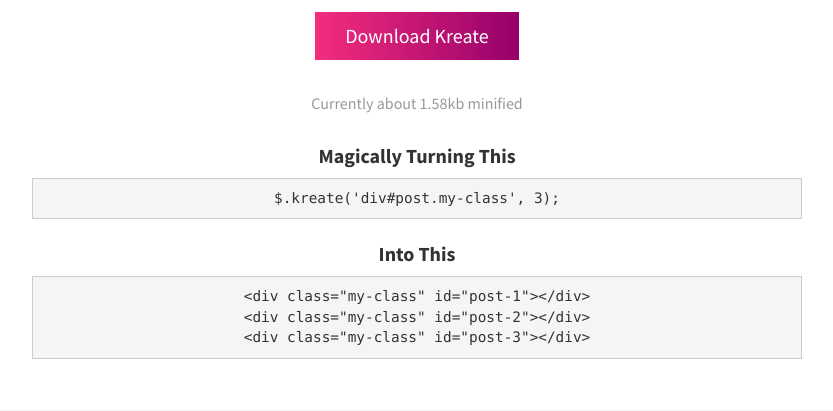
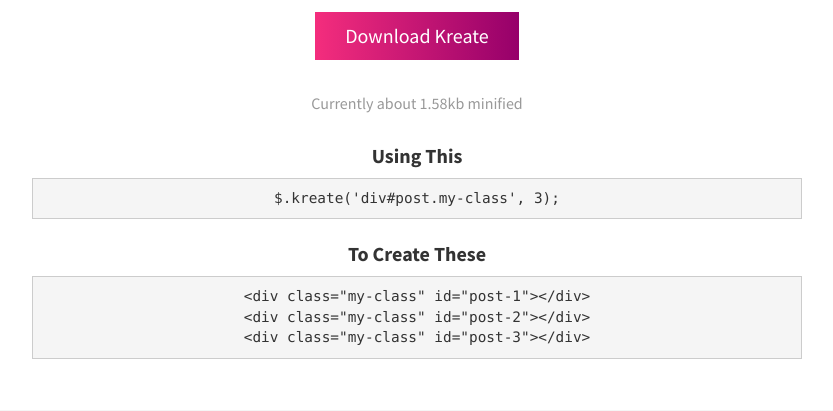
Before and after one commit to ItsJonQ/kreate, a plain HTML site: page index.html in a window 1280 px wide. Shown: the part 389-800 px from the top of the page, without its empty margins (223-1056 px from the left). Drawn offline with Linux system fonts and the light colour scheme.

Commit message:
Chaged header in code snippets in the intro

```diff
--- a/index.html
+++ b/index.html
@@ -36,10 +36,10 @@
                     </p>
                     <p><span class="text-muted">Currently about 1.58kb minified</span></p>
 
-                    <h4>Magically Turning This</h4>
+                    <h4>Using This</h4>
 <pre>$.kreate('div#post.my-class', 3);</pre>
 
-                    <h4>Into This</h4>
+                    <h4>To Create These</h4>
 <pre>&lt;div class="my-class" id="post-1">&lt;/div>
 &lt;div class="my-class" id="post-2">&lt;/div>
 &lt;div class="my-class" id="post-3">&lt;/div></pre>
```
